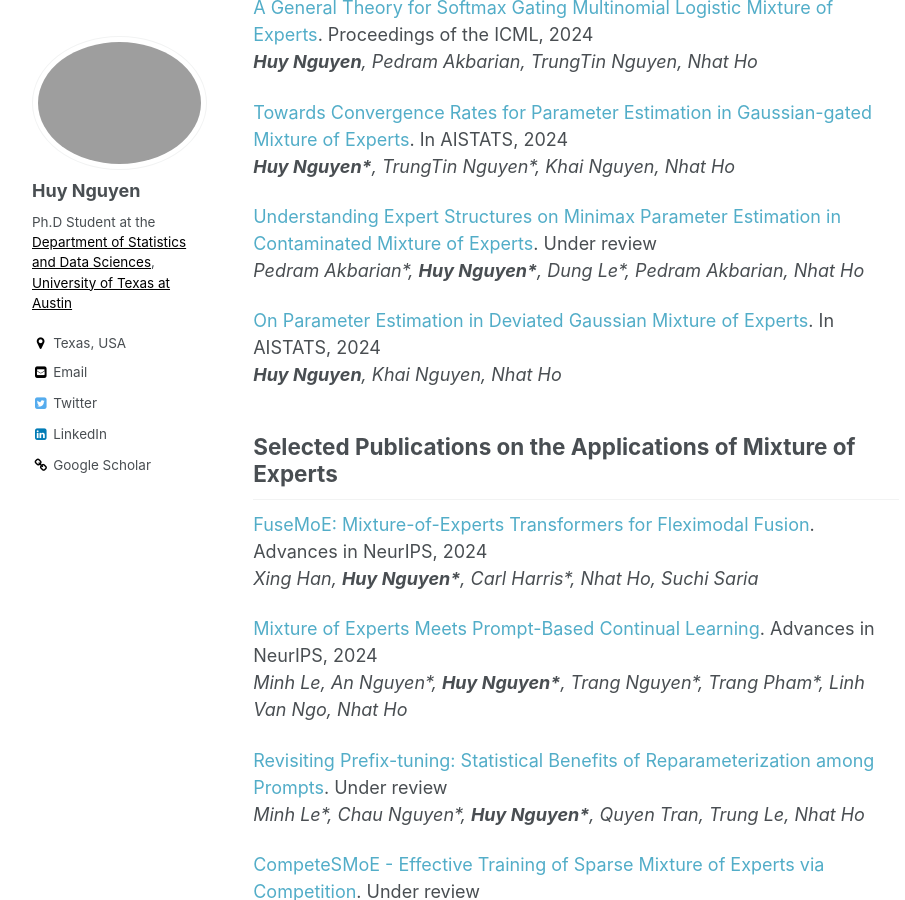
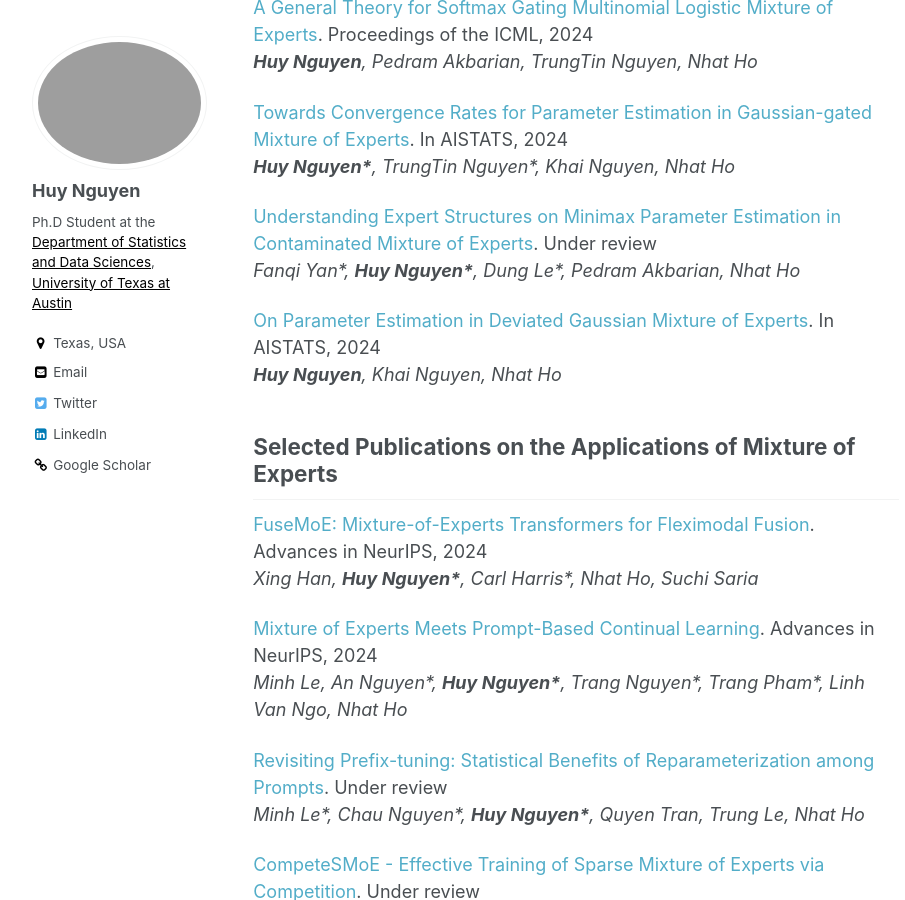
Before and after one commit to snowwhite2011/huyentrang0811.github.io, a Jekyll site: the page built from _pages/about.md, in a window 1280 px wide and 900 px high, scrolled down 1752 px. Shown: the whole window, without its empty margins (86-991 px from the left). Built offline with Jekyll 4.4.1, drawn with Linux system fonts in a browser that asks for light colours.

Commit message:
Update about.md

```diff
--- a/_pages/about.md
+++ b/_pages/about.md
@@ -51,7 +51,7 @@ My current research focuses on theoretical foundations for the Mixture-of-Expert
 *__Huy Nguyen\*__, TrungTin Nguyen\*, Khai Nguyen, Nhat Ho*<br/>
 
 [Understanding Expert Structures on Minimax Parameter Estimation in Contaminated Mixture of Experts](https://arxiv.org/abs/2410.12258). Under review <br/>
-*Pedram Akbarian\*, __Huy Nguyen\*__, Dung Le\*, Pedram Akbarian, Nhat Ho*<br/>
+*Fanqi Yan\*, __Huy Nguyen\*__, Dung Le\*, Pedram Akbarian, Nhat Ho*<br/>
 
 [On Parameter Estimation in Deviated Gaussian Mixture of Experts](https://arxiv.org/abs/2402.05220). In AISTATS, 2024 <br/>
 *__Huy Nguyen__, Khai Nguyen, Nhat Ho*<br/>
```
